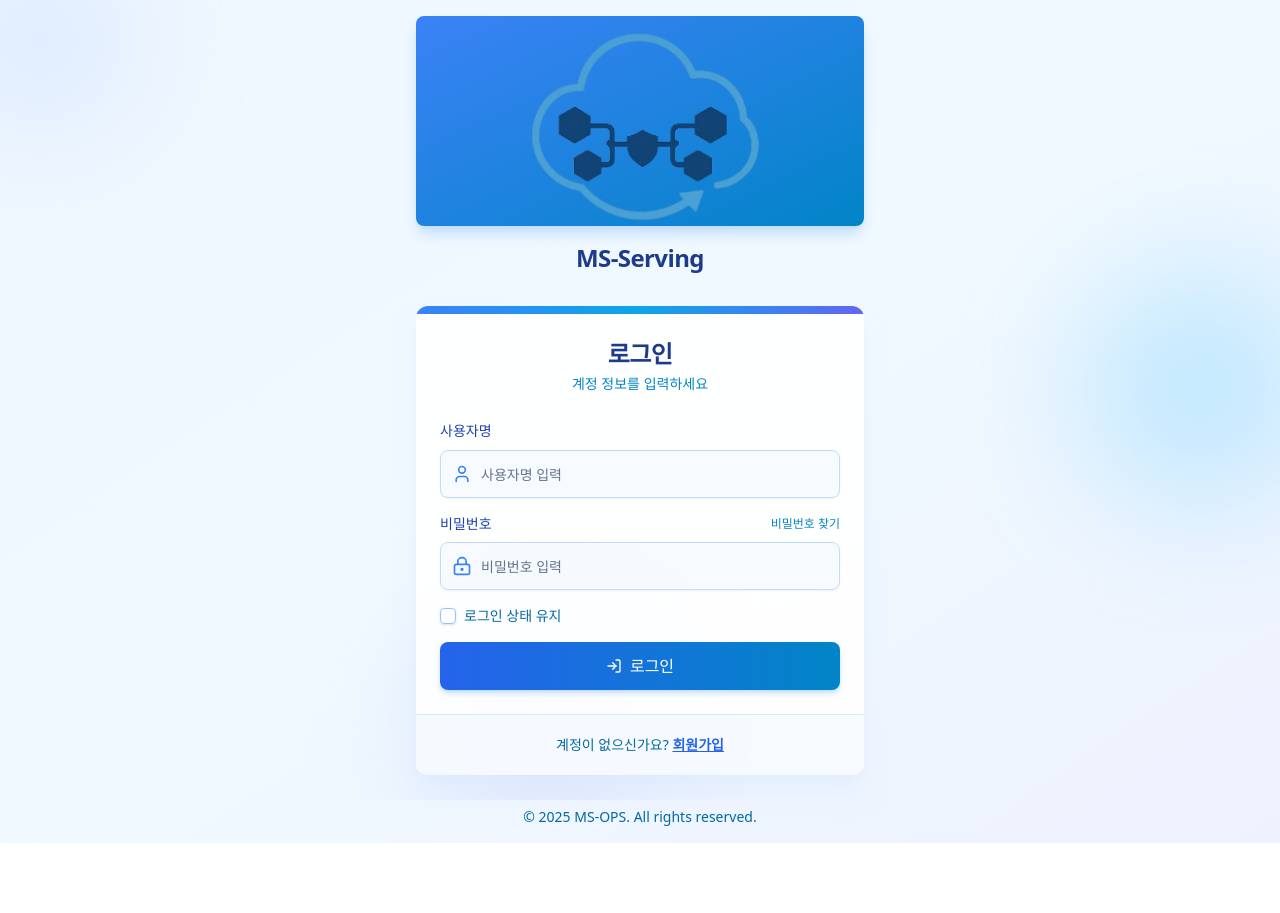
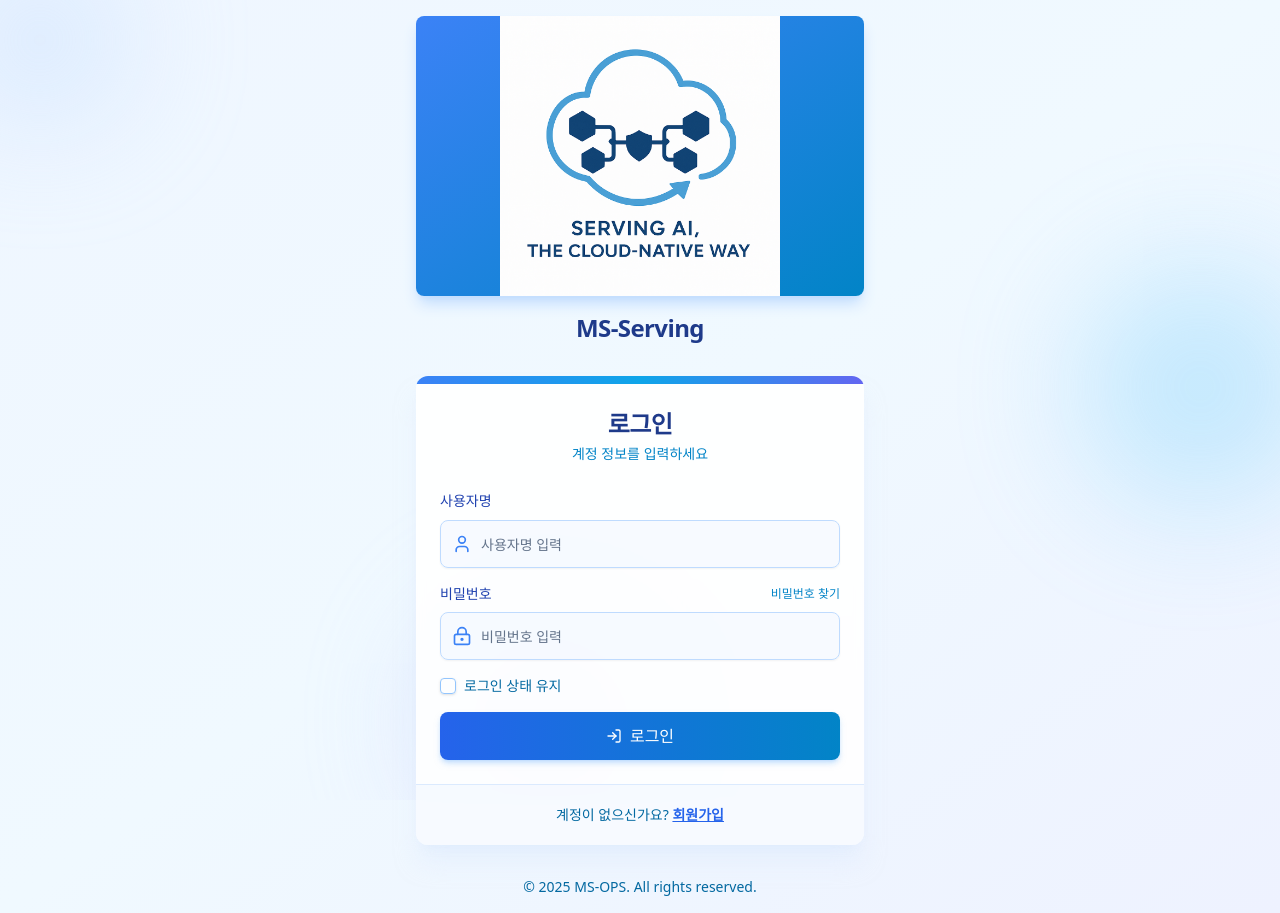
Before and after one commit to 2025-PNU-CC-TERM-PROJECT/ms-frontend, a Next.js app: page /login in a window 1280 px wide. Before the commit the page ends 843 px from the top, so only its background shows below. Built offline with nearby package versions, Linux system fonts and the light colour scheme.

Commit message:
Change the dashboard logo to transparent logo.

```diff
--- a/src/components/layout/Navbar.tsx
+++ b/src/components/layout/Navbar.tsx
@@ -21,7 +21,7 @@ export function Navbar() {
 					<div className="flex items-center">
 						<div className="w-20 h-20">
 							<Image
-								src="/logo.png"
+								src="/titleLogo.png"
 								alt="logo"
 								width={50}
 								height={50}
--- a/src/components/layout/TitleWithLogo.tsx
+++ b/src/components/layout/TitleWithLogo.tsx
@@ -15,7 +15,7 @@ export function TitleWithLogo({ className }: TitleWithLogoProps) {
 		>
 			<div className="mx-auto mb-4 flex h-45 w-45 items-center justify-center rounded-lg bg-gradient-to-br from-blue-500 to-sky-600 shadow-lg shadow-blue-200">
 				<Image
-					src="/titleLogo.png"
+					src="/logo.png"
 					alt="logo"
 					width={280}
 					height={280}
```
